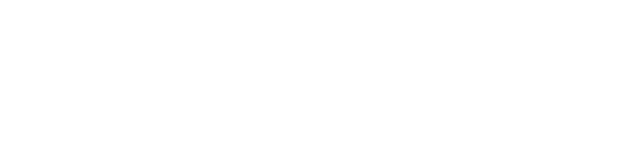
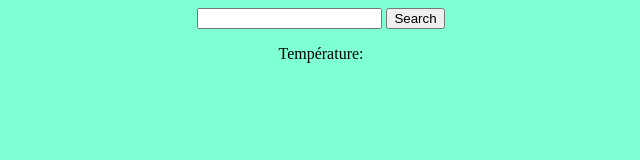
Before and after one commit to Namouke/WeatherMe-api-trainig, a plain HTML site: page index.html in a window 1280 px wide. Shown: the whole page, without its empty margins (319-959 px from the left). Drawn offline with Linux system fonts and the light colour scheme.

Commit message:
css rapide

```diff
--- a/index.css
+++ b/index.css
@@ -0,0 +1,12 @@
+body {
+    background-color: aquamarine;
+}
+
+.exercices {
+    width: 100%;
+    height: 100%;
+    display: flex;
+    flex-direction: column;
+    align-items: center;
+    justify-content: center;
+}
--- a/index.html
+++ b/index.html
@@ -6,10 +6,20 @@
     <meta http-equiv="X-UA-Compatible" content="IE=edge">
     <meta name="viewport" content="width=device-width, initial-scale=1.0">
     <title>WeatherMe-Training-API</title>
+    <link rel="stylesheet" href="/index.css">
 </head>
 
 <body>
-
+    <section class="exercices">
+        <div class="Search-Bar">
+            <input type="search" name="" id="">
+            <button>Search</button>
+        </div>
+        <div>
+            <p>Température:</p>
+        </div>
+    </section>
+    <script src="/index.js"></script>
 </body>
 
 </html>
```
